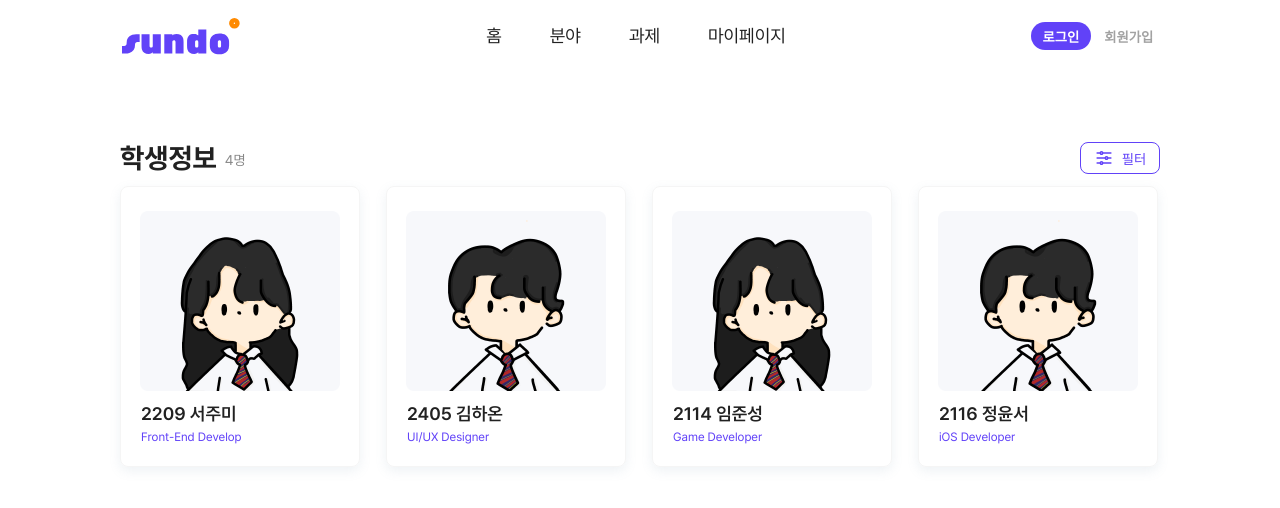
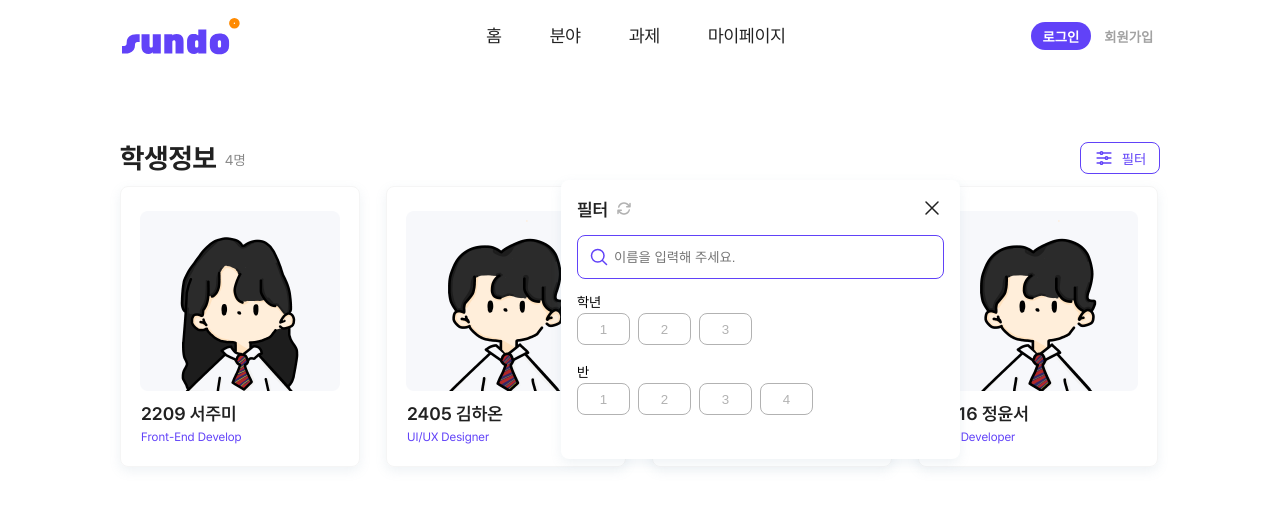
Before and after one commit to GSM-Not-Easy/Sundo-Frontend, a React (Create React App) app: page /stuinfo in a window 1280 px wide. Both pictures are taken after a click on the button "필터". Shown: the top 508 px of the page. Built offline with nearby package versions, Linux system fonts and the light colour scheme.

Commit message:
Add stuInfo page filter

```diff
--- /dev/null
+++ b/src/assets/svg/ResetIcon.jsx
@@ -0,0 +1,21 @@
+const ResetIcon = () => {
+  return (
+    <svg
+      width='16'
+      height='17'
+      viewBox='0 0 16 17'
+      fill='none'
+      xmlns='http://www.w3.org/2000/svg'
+    >
+      <path
+        d='M10.6819 6.73196H14.0099L11.8893 4.60996C11.2065 3.92721 10.3561 3.43622 9.4234 3.18636C8.49074 2.9365 7.50873 2.93658 6.5761 3.18658C5.64348 3.43657 4.7931 3.92768 4.11046 4.61054C3.42781 5.29339 2.93697 6.14392 2.68726 7.07663M1.98992 13.596V10.268M1.98992 10.268H5.31792M1.98992 10.268L4.10992 12.39C4.79267 13.0727 5.64312 13.5637 6.57578 13.8136C7.50845 14.0634 8.49045 14.0633 9.42308 13.8133C10.3557 13.5633 11.2061 13.0722 11.8887 12.3894C12.5714 11.7065 13.0622 10.856 13.3119 9.92329M14.0099 3.40396V6.73063'
+        stroke='#B2B2B2'
+        strokeWidth='1.5'
+        strokeLinecap='round'
+        strokeLinejoin='round'
+      />
+    </svg>
+  );
+};
+
+export default ResetIcon;
--- /dev/null
+++ b/src/assets/svg/SearchIcon.jsx
@@ -0,0 +1,21 @@
+const SearchIcon = () => {
+  return (
+    <svg
+      width='20'
+      height='20'
+      viewBox='0 0 20 20'
+      fill='none'
+      xmlns='http://www.w3.org/2000/svg'
+    >
+      <path
+        d='M17.4997 17.5L13.1688 13.1692M13.1688 13.1692C14.341 11.9971 14.9995 10.4073 14.9995 8.74962C14.9995 7.09196 14.341 5.50219 13.1688 4.33004C11.9967 3.15789 10.4069 2.49939 8.74926 2.49939C7.09159 2.49939 5.50182 3.15789 4.32967 4.33004C3.15753 5.50219 2.49902 7.09196 2.49902 8.74962C2.49902 10.4073 3.15753 11.9971 4.32967 13.1692C5.50182 14.3414 7.09159 14.9999 8.74926 14.9999C10.4069 14.9999 11.9967 14.3414 13.1688 13.1692Z'
+        stroke='#6142F8'
+        strokeWidth='1.5'
+        strokeLinecap='round'
+        strokeLinejoin='round'
+      />
+    </svg>
+  );
+};
+
+export default SearchIcon;
--- /dev/null
+++ b/src/assets/svg/XMark.jsx
@@ -0,0 +1,21 @@
+const XMark = () => {
+  return (
+    <svg
+      width='24'
+      height='24'
+      viewBox='0 0 24 24'
+      fill='none'
+      xmlns='http://www.w3.org/2000/svg'
+    >
+      <path
+        d='M6 18L18 6M6 6L18 18'
+        stroke='#212121'
+        strokeWidth='1.5'
+        strokeLinecap='round'
+        strokeLinejoin='round'
+      />
+    </svg>
+  );
+};
+
+export default XMark;
--- a/src/assets/svg/index.js
+++ b/src/assets/svg/index.js
@@ -8,3 +8,6 @@ export { default as LogoIcon } from './LogoIcon';
 export { default as LogoIcon2 } from './LogoIcon2';
 export { default as FilterIcon } from './FilterIcon';
 export { default as NavigateIcon } from './NavigateIcon';
+export { default as ResetIcon } from './ResetIcon';
+export { default as XMark } from './XMark';
+export { default as SearchIcon } from './SearchIcon';
--- a/src/pageContainer/StuInfoPage/index.jsx
+++ b/src/pageContainer/StuInfoPage/index.jsx
@@ -4,9 +4,65 @@ import * as A from '../../assets/svg';
 import Girl from '../../assets/png/Girl.png';
 import Boy from '../../assets/png/Boy.png';
 import { useNavigate } from 'react-router-dom';
+import { useState, useRef, useEffect } from 'react';
+import { useForm } from 'react-hook-form';
 
 const StuInfoPage = () => {
+  const modalRef = useRef(null);
   const navigate = useNavigate();
+  const [isFilter, setIsFilter] = useState(false);
+  const [selectedGrade, setSelectedGrade] = useState(null);
+  const [selectedClass, setSelectedClass] = useState(null);
+
+  const { register, handleSubmit, reset } = useForm();
+
+  const onSubmit = (data) => {
+    let stuInfo = {
+      name: data.name,
+      grade: selectedGrade,
+      classNum: selectedClass,
+    };
+
+    console.log(stuInfo);
+  };
+
+  const handleGradeClick = (grade) => {
+    setSelectedGrade(grade);
+  };
+
+  const handleClassClick = (classNum) => {
+    setSelectedClass(classNum);
+  };
+
+  const handleReset = () => {
+    setSelectedClass(null);
+    setSelectedGrade(null);
+    reset();
+  };
+
+  useEffect(() => {
+    const handleClickOutside = (event) => {
+      if (modalRef.current && !modalRef.current.contains(event.target)) {
+        setIsFilter(false);
+      }
+    };
+    const handleEscapeKey = (event) => {
+      if (event.keyCode === 27) {
+        setIsFilter(false);
+      }
+    };
+
+    if (isFilter) {
+      window.addEventListener('mousedown', handleClickOutside);
+      window.addEventListener('keydown', handleEscapeKey);
+    }
+
+    return () => {
+      window.removeEventListener('mousedown', handleClickOutside);
+      window.removeEventListener('keydown', handleEscapeKey);
+    };
+  }, [isFilter]);
+
   const students = [
     {
       classNum: '2209',
@@ -39,10 +95,66 @@ const StuInfoPage = () => {
             <S.Title>학생정보</S.Title>
             <S.SubTitle>{students.length}명</S.SubTitle>
           </S.TitleWrapper>
-          <S.FilterButton>
+          <S.FilterButton onClick={() => setIsFilter((prev) => !prev)}>
             <A.FilterIcon />
             필터
           </S.FilterButton>
+          {isFilter && (
+            <S.FilterWrapper ref={modalRef}>
+              <S.FilterTitle>
+                <S.FilterTitleText>
+                  필터
+                  <div onClick={() => handleReset()}>
+                    <A.ResetIcon />
+                  </div>
+                </S.FilterTitleText>
+                <div onClick={() => setIsFilter(false)}>
+                  <A.XMark />
+                </div>
+              </S.FilterTitle>
+              <form onSubmit={handleSubmit(onSubmit)}>
+                <S.InputWrapper>
+                  <input
+                    placeholder='이름을 입력해 주세요.'
+                    {...register('name')}
+                  />
+                  <A.SearchIcon />
+                </S.InputWrapper>
+              </form>
+              <S.Wrapper>
+                <S.Label>학년</S.Label>
+                <S.ButtonWrapper>
+                  {[1, 2, 3].map((grade) => (
+                    <S.Button
+                      key={grade}
+                      onClick={() => {
+                        handleGradeClick(grade);
+                        handleSubmit(onSubmit)();
+                      }}
+                      className={selectedGrade === grade ? 'selected' : ''}
+                    >
+                      {grade}
+                    </S.Button>
+                  ))}
+                </S.ButtonWrapper>
+                <S.Label>반</S.Label>
+                <S.ButtonWrapper>
+                  {[1, 2, 3, 4].map((classNum) => (
+                    <S.Button
+                      key={classNum}
+                      onClick={() => {
+                        handleClassClick(classNum);
+                        handleSubmit(onSubmit)();
+                      }}
+                      className={selectedClass === classNum ? 'selected' : ''}
+                    >
+                      {classNum}
+                    </S.Button>
+                  ))}
+                </S.ButtonWrapper>
+              </S.Wrapper>
+            </S.FilterWrapper>
+          )}
         </S.TitleContainer>
         <S.StuList>
           {students.map((student, idx) =>
--- a/src/pageContainer/StuInfoPage/style.js
+++ b/src/pageContainer/StuInfoPage/style.js
@@ -51,6 +51,7 @@ export const FilterButton = styled.button`
   border: 0.0625rem solid #6142f8;
   color: #6142f8;
   border-radius: 0.5rem;
+  outline: none;
 
   &:hover {
     background-color: #6142f8;
@@ -66,6 +67,88 @@ export const FilterButton = styled.button`
     path {
       stroke: #d7d1f6;
     }
+  }
+`;
+
+export const FilterWrapper = styled.div`
+  position: absolute;
+  width: 399px;
+  height: 17.4375rem;
+  z-index: 1;
+  right: 20rem;
+  top: 11.25rem;
+  background-color: #fff;
+  box-shadow: 0rem 0.25rem 0.75rem 0rem rgba(112, 144, 176, 0.12);
+  border-radius: 0.5rem;
+  padding: 1rem;
+
+  svg {
+    cursor: pointer;
+  }
+`;
+
+export const FilterTitle = styled.div`
+  display: flex;
+  align-items: center;
+  justify-content: space-between;
+`;
+
+export const FilterTitleText = styled.span`
+  display: flex;
+  align-items: center;
+  gap: 0.5rem;
+  font-size: 1.125rem;
+  font-weight: 600;
+  color: #212121;
+`;
+
+export const InputWrapper = styled.div`
+  position: relative;
+  margin-top: 0.75rem;
+
+  input {
+    width: 100%;
+    height: 2.75rem;
+    border-radius: 0.5rem;
+    border: 0.0625rem solid #6142f8;
+    padding-left: 2.25rem;
+  }
+
+  > svg {
+    position: absolute;
+    left: 0.75rem;
+    top: 0.75rem;
+    cursor: default;
+  }
+`;
+
+export const Wrapper = styled.div`
+  display: flex;
+  flex-direction: column;
+  font-size: 0.875rem;
+`;
+export const Label = styled.span`
+  margin-bottom: 0.25rem;
+  margin-top: 1rem;
+`;
+
+export const ButtonWrapper = styled.div`
+  display: flex;
+  gap: 0.5rem;
+`;
+
+export const Button = styled.button`
+  width: 3.3125rem;
+  height: 2rem;
+  color: #b2b2b2;
+  border: 0.0625rem solid #b2b2b2;
+  border-radius: 0.5rem;
+  margin-bottom: 0.25rem;
+
+  &.selected {
+    background-color: #6142f8;
+    border: none;
+    color: #fff;
   }
 `;
 
@@ -119,6 +202,10 @@ export const StuInfoSelect = styled.div`
     background: rgba(0, 0, 0, 0.4);
     opacity: 1;
   }
+
+  &:active {
+    background: rgba(0, 0, 0, 0.6);
+  }
 `;
 
 export const StuInfoContent = styled.div`
```
Also changed, not shown: src/assets/svg/LogoIcon.jsx (+20 -20 lines), src/assets/svg/LogoIcon2.jsx (+20 -20 lines).
